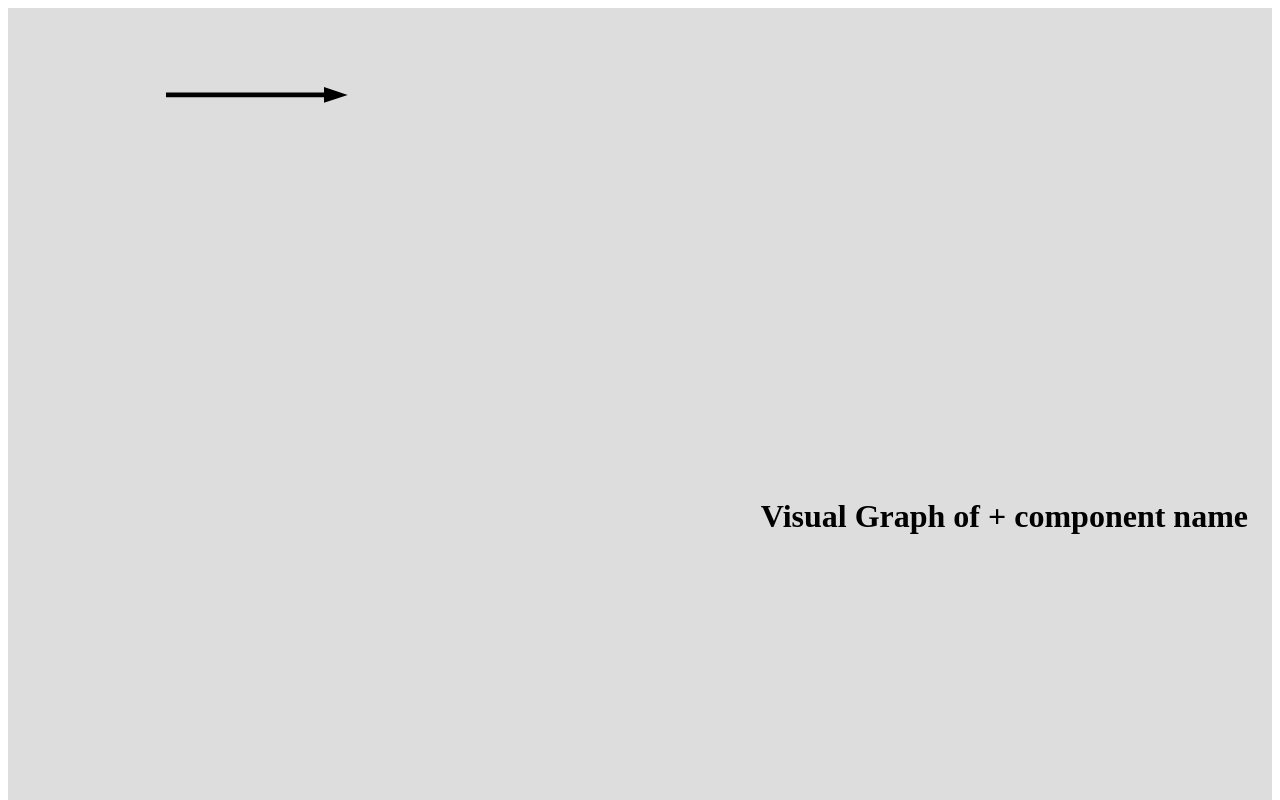
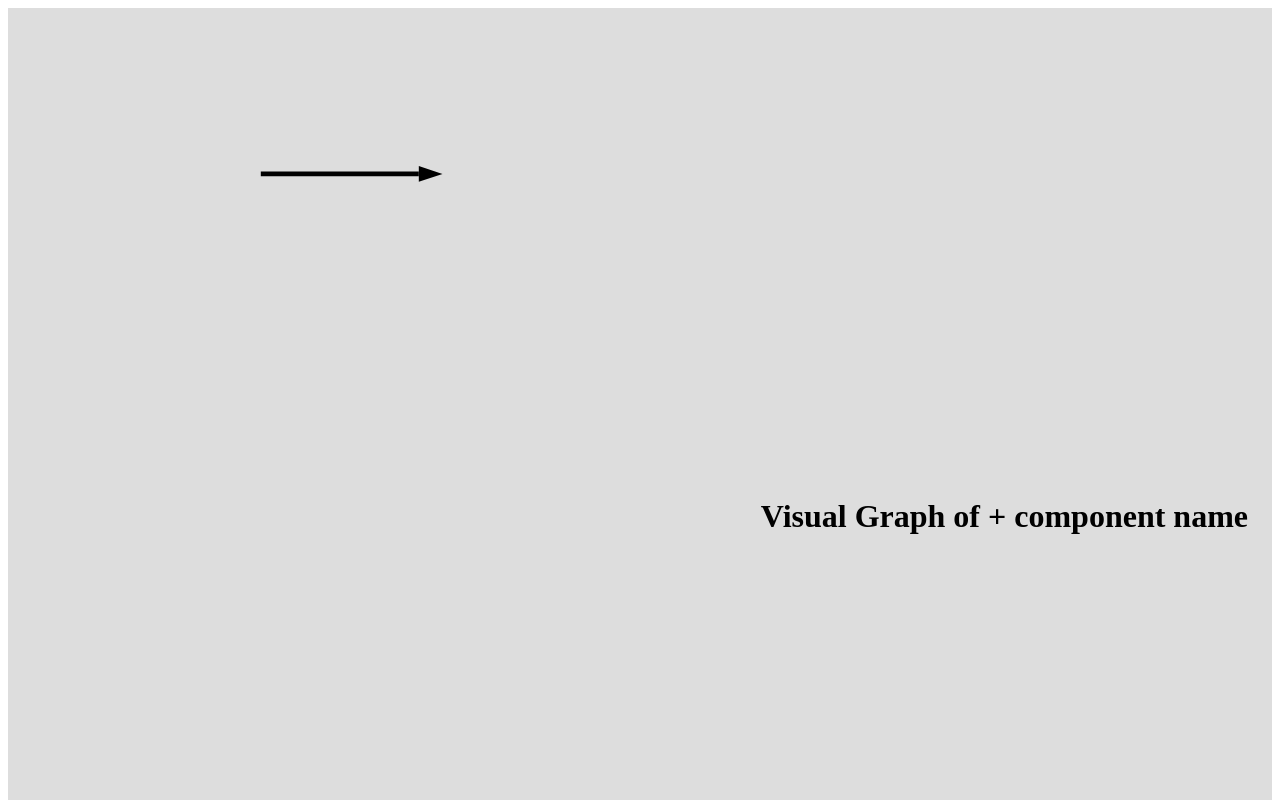
Before and after one commit to psh-mini/psh-mini, a React (Vite) app: page / in a window 1280 px wide. Shown: the top 800 px of the page. Built offline with nearby package versions, Linux system fonts and the light colour scheme.

Commit message:
Merge branch 'main' of https://github.com/psh-mini/psh-mini into dom
and added template for dane in api.js

```diff
--- a/src/Components/DiagramTemplate.jsx
+++ b/src/Components/DiagramTemplate.jsx
@@ -16,9 +16,12 @@ export default function DiagramTemplate({ onValveClick, onPumpClick }) {
       </g> */}
 
       {/* Pipes (lines) */}
-      <g transform="translate(100, 40)"> {/* 20% of 800 = 160, 80% of 600 = 480 */}
+      <g transform="translate(160, 90)"> {/* 20% of 800 = 160, 80% of 600 = 480 */}
         <line x1="0" y1="15" x2="100" y2="15" stroke="black" strokeWidth="3" />
         <polygon points="100,10 115,15 100,20" fill="black" />
+      </g>
+      <g transform="translate(160, 90)"> {/* 20% of 800 = 160, 80% of 600 = 480 */}
+        <line x1="190" y1="0" x2="190" y2="0" stroke="black" strokeWidth="3" />
       </g>
 
 
```
Also changed, not shown: src/api/API.js (+15 -0 lines).
